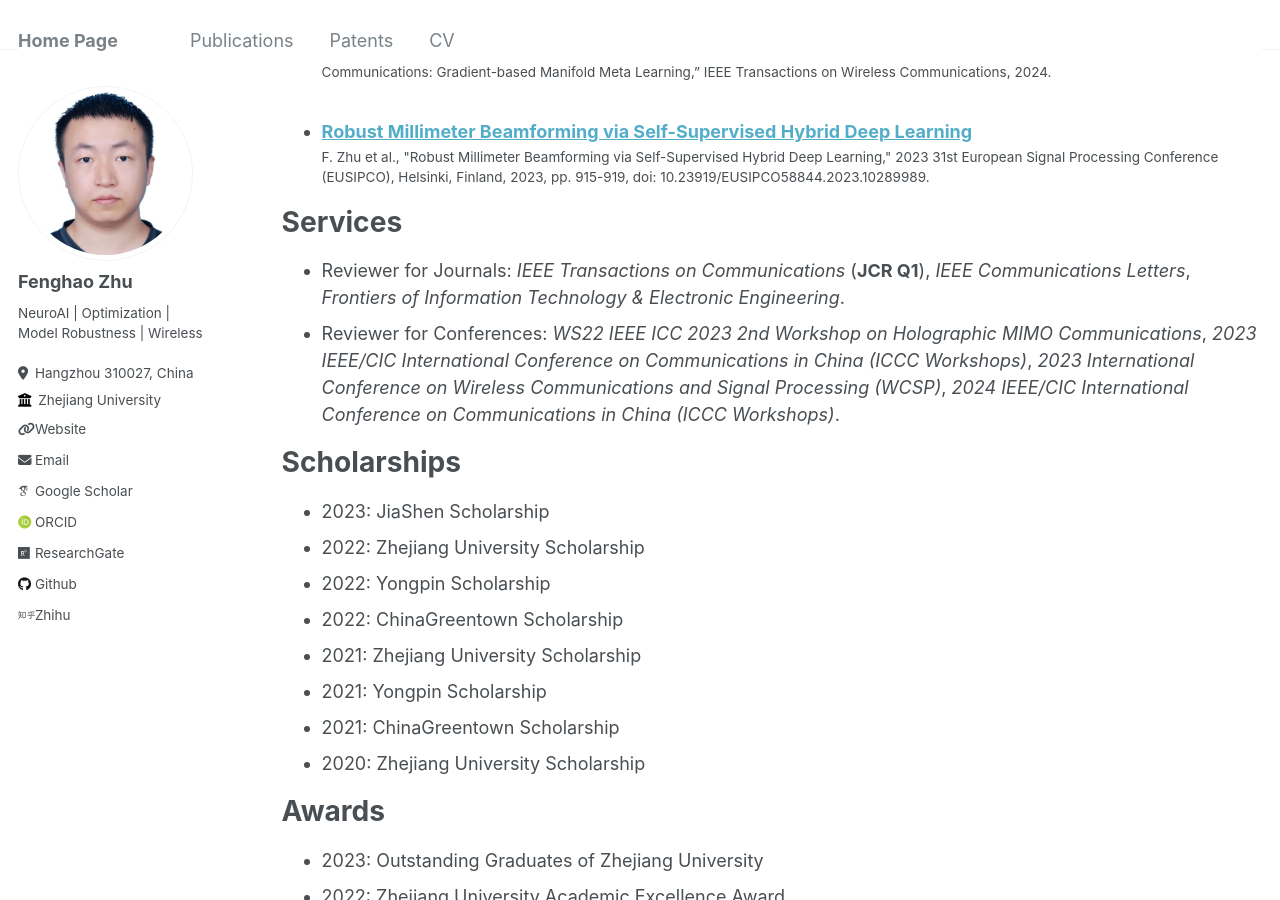
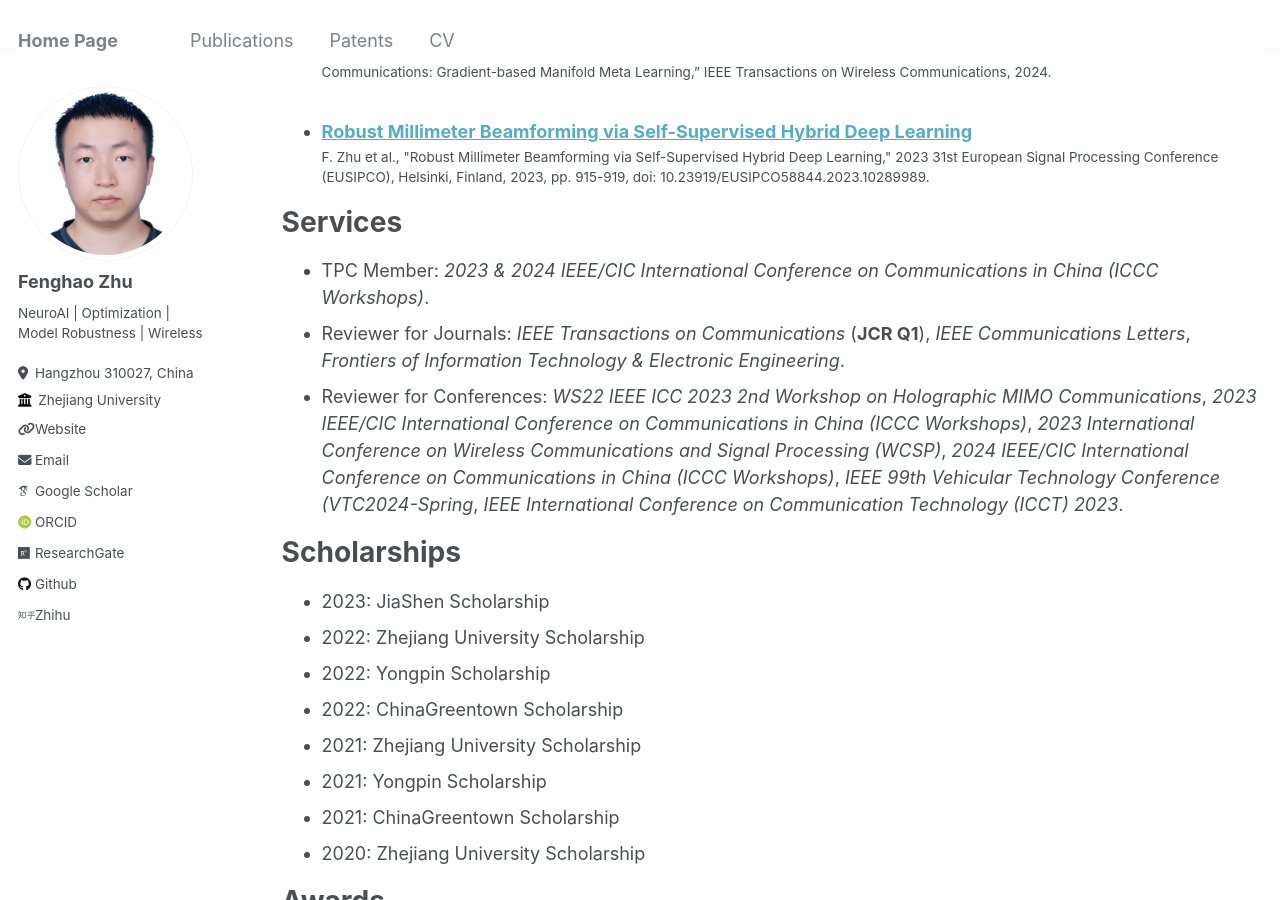
Before and after one commit to FenghaoZhu/FenghaoZhu.github.io, a Jekyll site: the page built from _pages/cv.md, in a window 1280 px wide and 900 px high, scrolled down 1600 px. Built offline with Jekyll 4.4.1, drawn with Linux system fonts in a browser that asks for light colours; some web fonts are replaced.

Commit message:
Update cv.md

```diff
--- a/_pages/cv.md
+++ b/_pages/cv.md
@@ -44,8 +44,9 @@ Publications
 
 Services
 ======
+* TPC Member: _2023 & 2024 IEEE/CIC International Conference on Communications in China (ICCC Workshops)_.
 * Reviewer for Journals: _IEEE Transactions on Communications_ (__JCR Q1__), _IEEE Communications Letters_, _Frontiers of Information Technology & Electronic Engineering_.
-* Reviewer for Conferences: _WS22 IEEE ICC 2023 2nd Workshop on Holographic MIMO Communications_, _2023 IEEE/CIC International Conference on Communications in China (ICCC Workshops)_, _2023 International Conference on Wireless Communications and Signal Processing (WCSP)_, _2024 IEEE/CIC International Conference on Communications in China (ICCC Workshops)_.
+* Reviewer for Conferences: _WS22 IEEE ICC 2023 2nd Workshop on Holographic MIMO Communications_, _2023 IEEE/CIC International Conference on Communications in China (ICCC Workshops)_, _2023 International Conference on Wireless Communications and Signal Processing (WCSP)_, _2024 IEEE/CIC International Conference on Communications in China (ICCC Workshops)_, _IEEE 99th Vehicular Technology Conference (VTC2024-Spring_, _IEEE International Conference on Communication Technology (ICCT) 2023_.
 
 
 Scholarships
```
